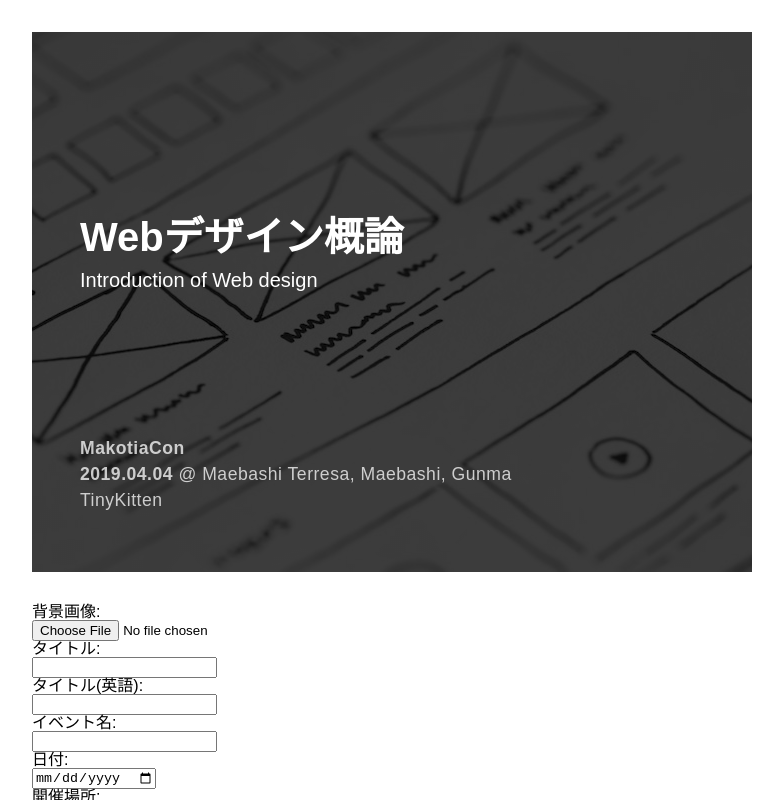
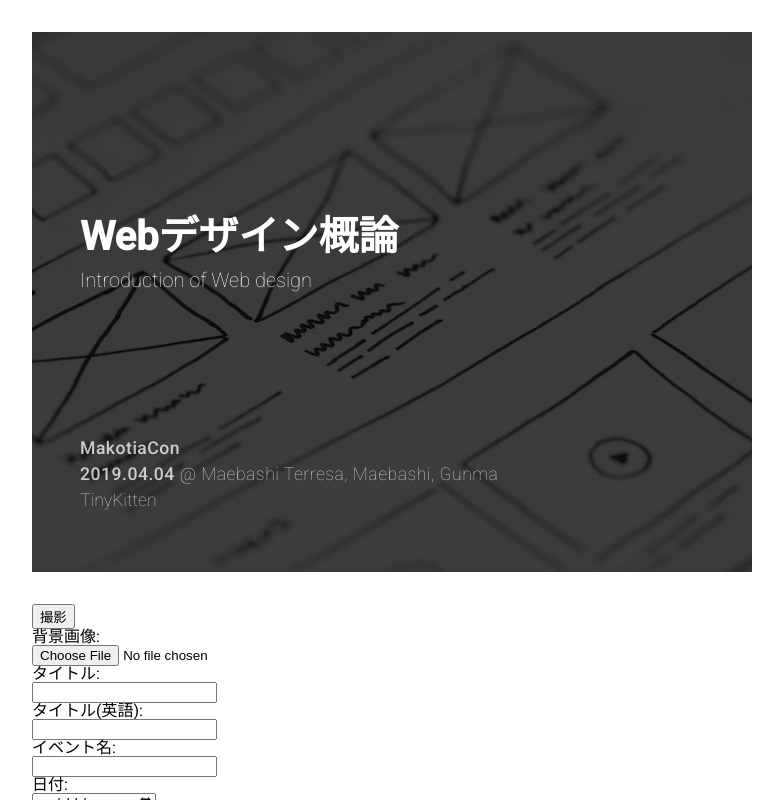
Before and after one commit to TinyKitten/TKLikeCoverGenerator, a React (Create React App) app: page / in a window 1280 px wide. Shown: the top 800 px of the page, without its empty margins (248-1031 px from the left). Built offline with nearby package versions, Linux system fonts and the light colour scheme.

Commit message:
雑にPCだけには作った

```diff
--- a/package.json
+++ b/package.json
@@ -7,6 +7,7 @@
     "@types/node": "11.13.0",
     "@types/react": "16.8.10",
     "@types/react-dom": "16.8.3",
+    "html2canvas": "^1.0.0-alpha.12",
     "moment": "^2.24.0",
     "react": "^16.8.6",
     "react-dom": "^16.8.6",
@@ -32,6 +33,7 @@
     "not op_mini all"
   ],
   "devDependencies": {
+    "@types/html2canvas": "^0.0.35",
     "@types/moment": "^2.13.0",
     "@types/react-router-dom": "^4.3.1",
     "node-sass": "^4.11.0",
--- a/public/index.html
+++ b/public/index.html
@@ -22,35 +22,17 @@
     -->
   <title>SlideGenerator</title>
 
-  <!-- TypeKit -->
+  <!-- Google Fonts -->
+  <link href="https://fonts.googleapis.com/css?family=Roboto:100,400,500" rel="stylesheet">
+
   <script>
-    (function (d) {
+    (function(d) {
       var config = {
-          kitId: 'ppl5klu',
-          scriptTimeout: 3000,
-          async: true
-        },
-        h = d.documentElement,
-        t = setTimeout(function () {
-          h.className = h.className.replace(/\bwf-loading\b/g, "") + " wf-inactive";
-        }, config.scriptTimeout),
-        tk = d.createElement("script"),
-        f = false,
-        s = d.getElementsByTagName("script")[0],
-        a;
-      h.className += " wf-loading";
-      tk.src = 'https://use.typekit.net/' + config.kitId + '.js';
-      tk.async = true;
-      tk.onload = tk.onreadystatechange = function () {
-        a = this.readyState;
-        if (f || a && a != "complete" && a != "loaded") return;
-        f = true;
-        clearTimeout(t);
-        try {
-          Typekit.load(config)
-        } catch (e) {}
-      };
-      s.parentNode.insertBefore(tk, s)
+        kitId: 'ppl5klu',
+        scriptTimeout: 3000,
+        async: true
+      },
+      h=d.documentElement,t=setTimeout(function(){h.className=h.className.replace(/\bwf-loading\b/g,"")+" wf-inactive";},config.scriptTimeout),tk=d.createElement("script"),f=false,s=d.getElementsByTagName("script")[0],a;h.className+=" wf-loading";tk.src='https://use.typekit.net/'+config.kitId+'.js';tk.async=true;tk.onload=tk.onreadystatechange=function(){a=this.readyState;if(f||a&&a!="complete"&&a!="loaded")return;f=true;clearTimeout(t);try{Typekit.load(config)}catch(e){}};s.parentNode.insertBefore(tk,s)
     })(document);
   </script>
 </head>
--- a/src/components/organisms/Form/index.tsx
+++ b/src/components/organisms/Form/index.tsx
@@ -10,10 +10,17 @@ interface IProps {
   onPlaceChange: (event: React.ChangeEvent<HTMLInputElement>) => void;
   onAuthorChange: (event: React.ChangeEvent<HTMLInputElement>) => void;
   onImageChange: (event: React.ChangeEvent<HTMLInputElement>) => void;
+  onCaptureClick: (
+    event: React.MouseEvent<HTMLButtonElement, MouseEvent>
+  ) => void;
 }
 
 const Form = (props: IProps) => (
-  <form className={styles.form}>
+  <section>
+    <div className={styles.wrapper}>
+      <button className={styles.captureBtn} onClick={props.onCaptureClick}>撮影</button>
+    </div>
+    <form className={styles.wrapper}>
       <div>
         <label>背景画像:</label>
         <input
@@ -33,7 +40,11 @@ const Form = (props: IProps) => (
       </div>
       <div>
         <label>イベント名:</label>
-      <input type="text" onChange={props.onEventNameChange} name="event_name" />
+        <input
+          type="text"
+          onChange={props.onEventNameChange}
+          name="event_name"
+        />
       </div>
       <div>
         <label>日付:</label>
@@ -48,6 +59,7 @@ const Form = (props: IProps) => (
         <input type="text" onChange={props.onAuthorChange} name="place" />
       </div>
     </form>
+  </section>
 );
 
 export default Form;
--- a/src/components/organisms/Form/styles.module.scss
+++ b/src/components/organisms/Form/styles.module.scss
@@ -1,4 +1,4 @@
-.form {
+.wrapper {
   width: 720px;
   margin: 0 auto;
 }
--- a/src/components/organisms/SlideCanvas/index.tsx
+++ b/src/components/organisms/SlideCanvas/index.tsx
@@ -20,7 +20,7 @@ const SlideCanvas = (props: IProps) => {
   };
 
   return (
-    <section style={rootStyle} className={styles.slide}>
+    <section id="canvas" style={rootStyle} className={styles.slide}>
       <div className={styles.slide__inner}>
         <main className={styles.slide__titleBox}>
           <h1 className={styles.slide__titleJa}>{title}</h1>
--- a/src/components/organisms/SlideCanvas/styles.module.scss
+++ b/src/components/organisms/SlideCanvas/styles.module.scss
@@ -36,26 +36,27 @@
 
   &__footer {
     opacity: 0.75;
-    letter-spacing: 0.5px;
     font-size: 1.1rem;
   }
 
   &__eventName {
     line-height: 2;
-    font-weight: bold;
+    font-weight: 500;
+    letter-spacing: 0.5px;
     margin-bottom: 8px;
   }
 
   &__placeWrapper {
+    letter-spacing: 0.5px;
     margin-bottom: 8px;
   }
 
   &__date {
-    font-weight: 600;
+    font-weight: 500;
   }
 
   &__place,
   &__author {
-    font-weight: 200;
+    font-weight: 100;
   }
 }
--- a/src/components/pages/Home/index.tsx
+++ b/src/components/pages/Home/index.tsx
@@ -1,7 +1,8 @@
+import html2canvas from 'html2canvas';
 import moment from 'moment';
 import * as React from 'react';
+
 import SampleBg from '../../../assets/sample_bg.png';
-
 import Form from '../../organisms/Form';
 import SlideCanvas from '../../organisms/SlideCanvas';
 
@@ -57,6 +58,26 @@ const HomePage = () => {
     reader.readAsDataURL(files[0]);
   };
 
+  const handleCapture = () => {
+    const canvasElement = document.querySelector('#canvas') as HTMLElement;
+    if (!canvasElement) {
+      return;
+    }
+    canvasElement.style.fontFeatureSettings = '"liga" 0';
+    const options: Html2Canvas.Html2CanvasOptions = {
+      letterRendering: true
+    };
+    html2canvas(canvasElement, options).then(canvas => {
+      const a = document.createElement('a');
+      a.href = canvas
+        .toDataURL('image/png')
+        .replace('image/png', 'image/octet-stream');
+      a.download = 'cover.jpg';
+      a.click();
+      canvasElement.style.fontFeatureSettings = 'initial';
+    });
+  };
+
   return (
     <div>
       <SlideCanvas
@@ -76,6 +97,7 @@ const HomePage = () => {
         onPlaceChange={handlePlaceChange}
         onAuthorChange={handleAuthorChange}
         onImageChange={handleImageChange}
+        onCaptureClick={handleCapture}
       />
     </div>
   );
--- a/src/index.css
+++ b/src/index.css
@@ -92,7 +92,7 @@ video {
   font-variant: inherit;
   font-weight: inherit;
   line-height: inherit;
-  font-family: acumin-pro, sans-serif;
+  font-family: 'Roboto', source-han-sans-japanese, sans-serif;
   vertical-align: baseline;
 }
 
```
Also changed, not shown: 1 other file (tests, documents, lock files or other folders). Lines whose indentation alone changed are shown as unchanged.
